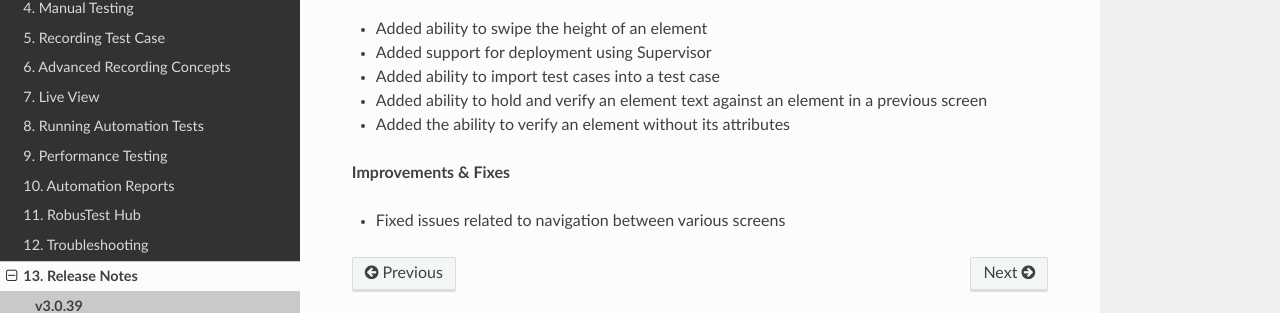
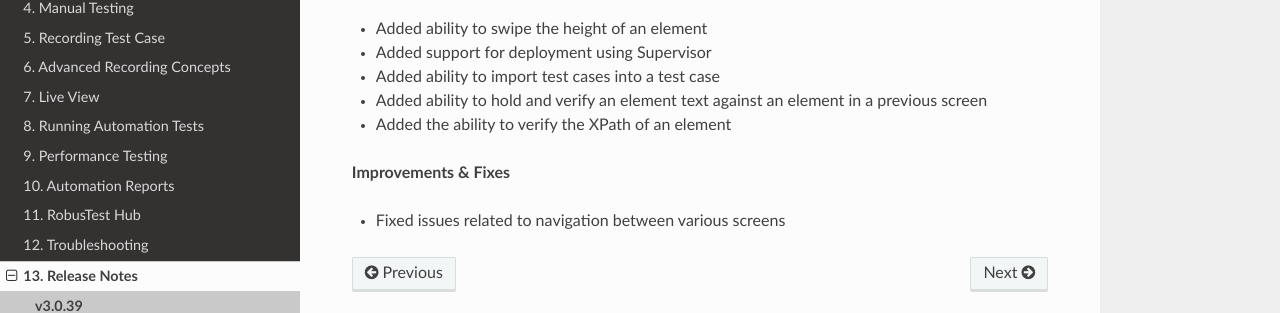
Before and after one commit to izinga/robustest_docs, a Sphinx documentation site: the page built from source/releases/3.0.39.rst, in a window 1280 px wide. Shown: the part 191-504 px from the top of the page. Built offline with Sphinx 7.4.7 and the Read the Docs theme 2.0.0, drawn with Linux system fonts in a browser that asks for light colours.

Commit message:
added 3.0.39 releasenotes

```diff
--- a/source/releases/3.0.39.rst
+++ b/source/releases/3.0.39.rst
@@ -7,7 +7,7 @@
 * Added support for deployment using Supervisor
 * Added ability to import test cases into a test case
 * Added ability to hold and verify an element text against an element in a previous screen
-* Added the ability to verify an element without its attributes
+* Added the ability to verify the XPath of an element
 
 **Improvements & Fixes**
 
```
